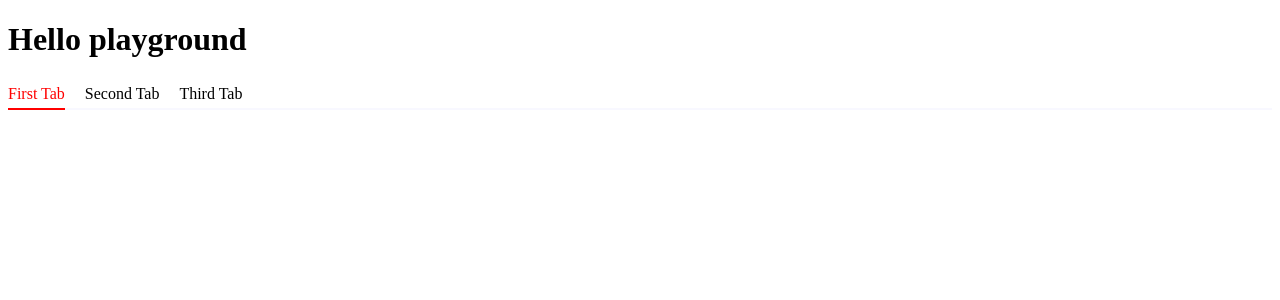
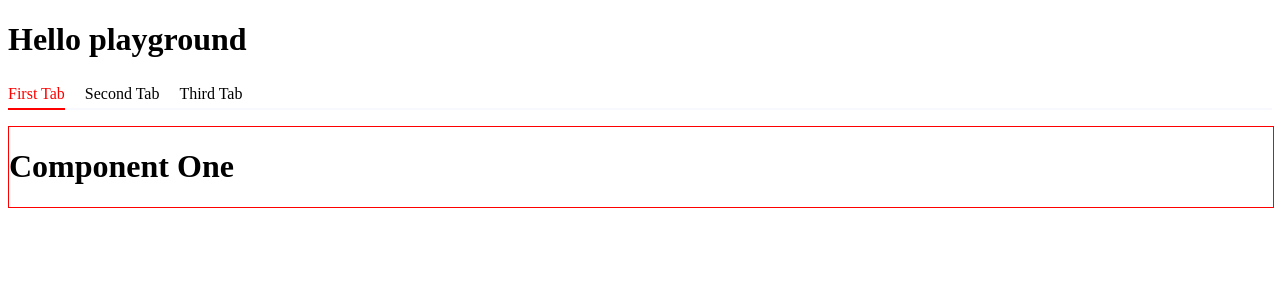
Before and after one commit to kaf-lamed-beyt/react-tab, a Next.js app: page / in a window 1280 px wide. Shown: the top 300 px of the page. Built offline with nearby package versions, Linux system fonts and the light colour scheme.

Commit message:
feat: preserve tab state on route change

```diff
--- a/packages/index.ts
+++ b/packages/index.ts
@@ -1,3 +1,3 @@
-import TabHeader from "@react-tab/components/tab-header";
+import Tab from "./react-tab";
 
-export { TabHeader };
+export { Tab };
--- /dev/null
+++ b/packages/react-tab/components/style/content.styled.ts
@@ -0,0 +1,7 @@
+import styled from "styled-components";
+
+export const Container = styled.div`
+  border: 1px solid red;
+  width: 100%;
+  height: 100%;
+`;
--- a/packages/react-tab/components/tab-header.tsx
+++ b/packages/react-tab/components/tab-header.tsx
@@ -3,8 +3,8 @@ import React from "react";
 import { Header } from "./style/header.styled";
 
 interface tabHeaderProps {
-  tabItems: [] | null;
-  components: React.ReactElement;
+  tabItems: { name: string }[] | null;
+  components: () => void;
   style: React.CSSProperties;
 }
 
@@ -17,19 +17,23 @@ const TabHeader = ({ tabItems, components, style }: tabHeaderProps) => {
     components ? components(index) : null;
   };
 
-  //   React.useEffect(() => {
-  //     const { query } = router;
-  //     const { tab } = query;
+  React.useEffect(() => {
+    const { query } = router;
+    const { tab } = query;
+    let activeTabIndex;
 
-  //     const decodedTabName =
-  //       typeof tab === "string" && tab && tab.match(/-/g)
-  //         ? tab.split("-").join(" ")
-  //         : tab;
+    const decodedTabName =
+      typeof tab === "string" && tab && tab.match(/-/g)
+        ? tab.split("-").join(" ")
+        : tab;
 
-  //     const tabNames = tabItems.map(({ slug }) => slug);
-  //     const activeTabIndex = tabNames.indexOf(decodedTabName);
-  //     setActiveTab(activeTabIndex);
-  //   }, [activeTab]);
+    const tabNames = tabItems.map(({ name }) => name);
+
+    if (tabNames.includes(decodedTabName)) {
+      activeTabIndex = tabNames.indexOf(decodedTabName);
+      setActiveTab(activeTabIndex);
+    }
+  }, [router.query.tab]);
 
   return (
     <Header style={style}>
--- a/packages/react-tab/index.tsx
+++ b/packages/react-tab/index.tsx
@@ -0,0 +1,59 @@
+import { useRouter } from "next/router";
+import React from "react";
+import { Container } from "./components/style/content.styled";
+import TabHeader from "./components/tab-header";
+
+const Component = ({ text }) => <h1>{text}</h1>;
+
+const items = [
+  { name: "first tab", component: <Component text="Component One" /> },
+  { name: "second tab", component: <Component text="Component Two" /> },
+  { name: "third tab", component: <Component text="Component Three" /> },
+];
+
+const Tab = () => {
+  const router = useRouter();
+  const defaultTabContent = items[0].component;
+  const [activeTabContent, setActiveTabContent] =
+    React.useState(defaultTabContent);
+
+  const handleActiveTabContent = (index) => {
+    const tabContentName = items[index].name;
+    const tabContent = items[index].component;
+    setActiveTabContent(tabContent);
+
+    const encodedTabName =
+      encodeURIComponent(tabContentName).toLocaleLowerCase();
+    const replaceEncodingParam = encodedTabName.replace("%20", "-");
+    router.replace(`?tab=${replaceEncodingParam}`);
+  };
+
+  React.useEffect(() => {
+    const {
+      query: { tab },
+    } = router;
+    let activeTabIndex;
+
+    const decodedTab =
+      typeof tab === "string" && tab && tab.match(/-/g)
+        ? tab.split("-").join(" ")
+        : tab;
+
+    const tabNames = items.map(({ name }) => name);
+    const tabComponents = items.map(({ component }) => component);
+
+    if (tabNames.includes(decodedTab, 0)) {
+      activeTabIndex = tabNames.indexOf(decodedTab);
+      setActiveTabContent(tabComponents[activeTabIndex]);
+    }
+  }, [router.query.tab, router.pathname]);
+
+  return (
+    <>
+      <TabHeader tabItems={items} components={handleActiveTabContent} />
+      <Container>{activeTabContent}</Container>
+    </>
+  );
+};
+
+export default Tab;
--- a/pages/index.tsx
+++ b/pages/index.tsx
@@ -1,18 +1,12 @@
 import React from "react";
-import { TabHeader } from "../packages";
-
-const items = [
-  { name: "First tab" },
-  { name: "second tab" },
-  { name: "third tab" },
-];
+import { Tab } from "../packages/";
 
 export default function PlayGround() {
   return (
     <>
       <div>
         <h1>Hello playground</h1>
-        <TabHeader tabItems={items} />
+        <Tab />
       </div>
     </>
   );
```
